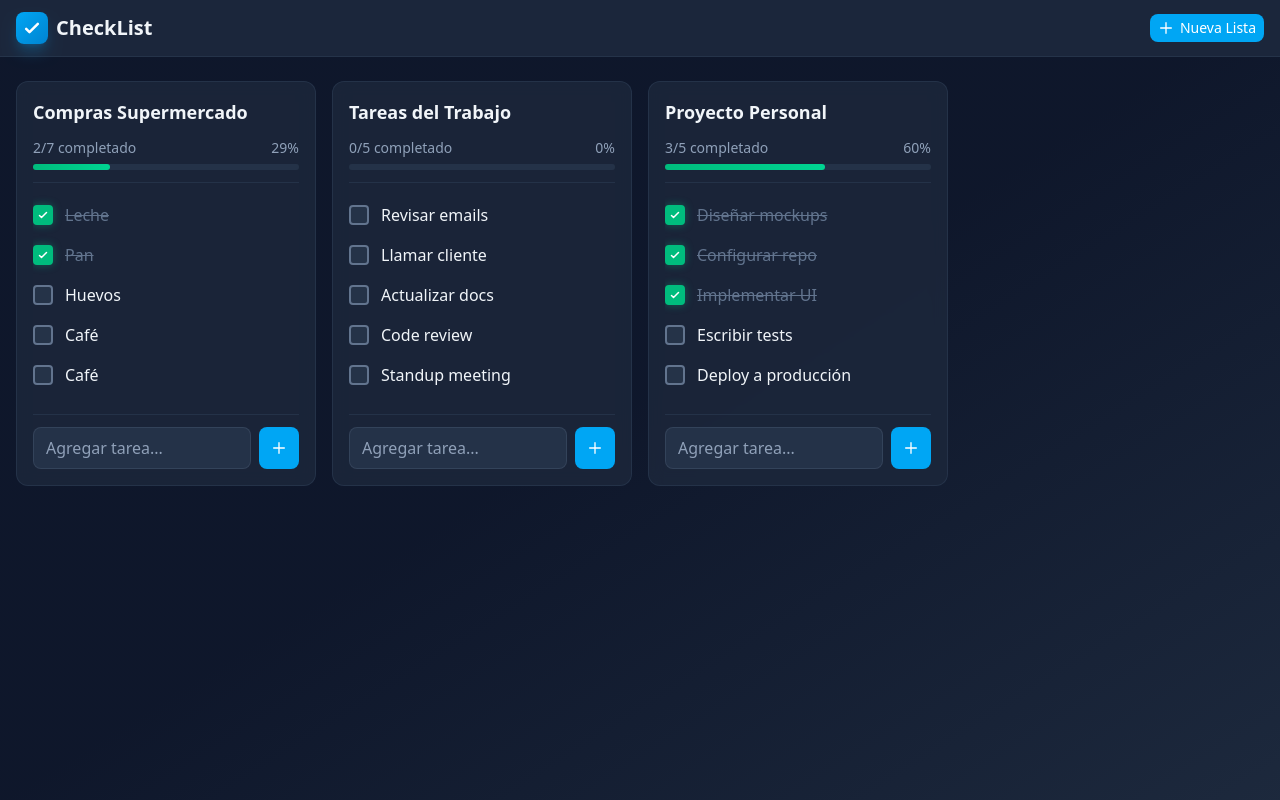
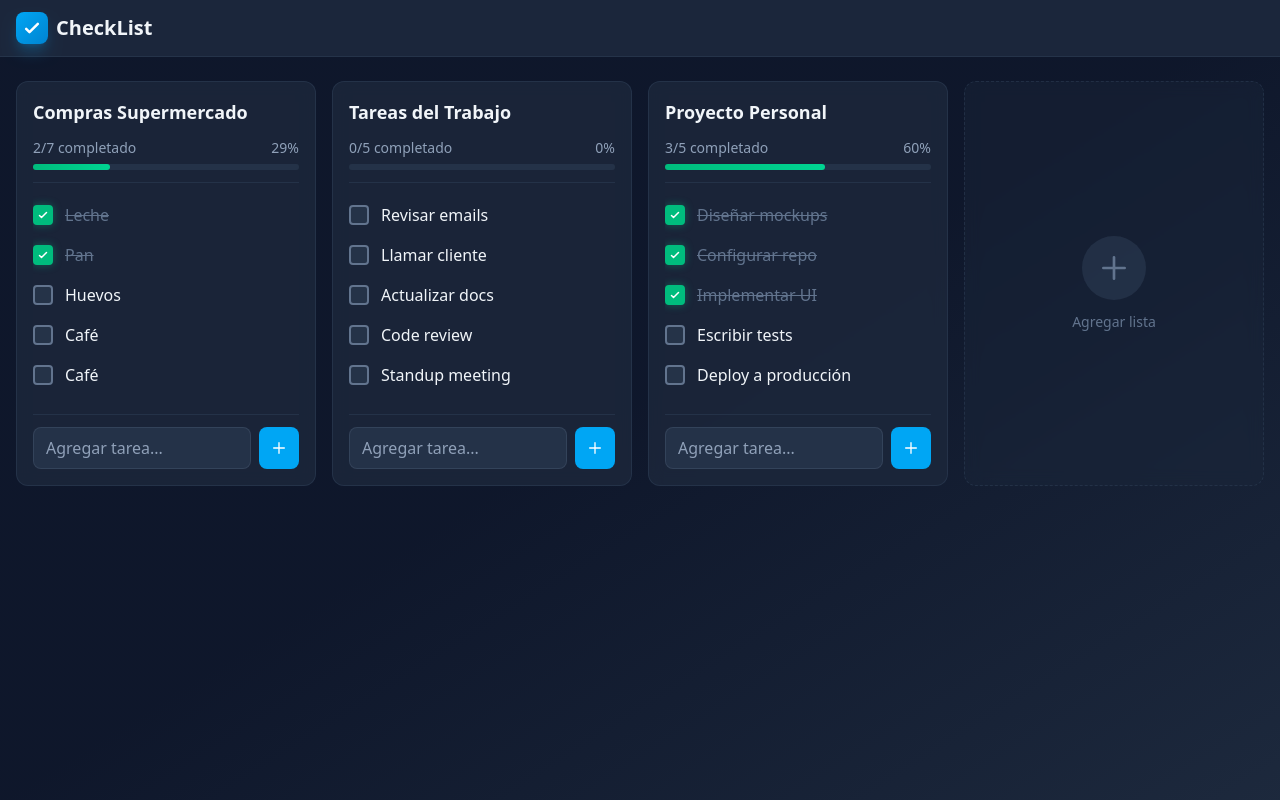
Before and after one commit to EliezerMCR/check-list, a React (Vite) app: page / in a window 1280 px wide. Built offline with nearby package versions, Linux system fonts and the light colour scheme.

Commit message:
refactor: remade add check-list button into a card and add svg icon

```diff
--- a/index.html
+++ b/index.html
@@ -2,9 +2,9 @@
 <html lang="en">
   <head>
     <meta charset="UTF-8" />
-    <link rel="icon" type="image/svg+xml" href="/vite.svg" />
+    <link rel="icon" type="image/svg+xml" href="/checklist.svg" />
     <meta name="viewport" content="width=device-width, initial-scale=1.0" />
-    <title>check-list</title>
+    <title>CheckList</title>
   </head>
   <body>
     <div id="root"></div>
--- a/src/App.tsx
+++ b/src/App.tsx
@@ -1,6 +1,7 @@
 import './App.css';
 import { Header } from './components/layout/Header';
 import { CheckListCard } from './components/checklist/CheckListCard';
+import { AddListCard } from './components/checklist/AddListCard';
 import { mockData } from './data/mockData';
 
 function App() {
@@ -12,6 +13,7 @@ function App() {
           {mockData.lists.map((checkList) => (
             <CheckListCard key={checkList.slug} checkList={checkList} />
           ))}
+          <AddListCard />
         </div>
       </main>
     </div>
--- /dev/null
+++ b/src/components/checklist/AddListCard.tsx
@@ -0,0 +1,14 @@
+import { PlusIcon } from '../ui/icons';
+
+export function AddListCard() {
+  return (
+    <button className="bg-slate-800/40 backdrop-blur-sm rounded-xl border border-dashed border-slate-700/50 p-4 transition-all duration-300 hover:border-slate-600 hover:bg-slate-800/60 flex flex-col items-center justify-center min-h-[200px] cursor-pointer group">
+      <div className="w-16 h-16 rounded-full bg-slate-700/50 flex items-center justify-center mb-3 transition-all duration-300 group-hover:bg-sky-500/20 group-hover:scale-110">
+        <PlusIcon className="w-8 h-8 text-slate-500 transition-colors duration-300 group-hover:text-sky-400" />
+      </div>
+      <span className="text-slate-500 text-sm transition-colors duration-300 group-hover:text-slate-400">
+        Agregar lista
+      </span>
+    </button>
+  );
+}
--- a/src/components/layout/Header.tsx
+++ b/src/components/layout/Header.tsx
@@ -1,22 +1,15 @@
-import { Button } from '../ui/Button';
-import { CheckIcon, PlusIcon } from '../ui/icons';
+import { CheckIcon } from '../ui/icons';
 
 export function Header() {
   return (
     <header className="sticky top-0 z-50 bg-slate-800/90 backdrop-blur-sm border-b border-slate-700/50">
-      <div className="max-w-7xl mx-auto px-4 py-3 flex items-center justify-between">
+      <div className="max-w-7xl mx-auto px-4 py-3">
         <div className="flex items-center gap-2">
           <div className="w-8 h-8 bg-gradient-to-br from-sky-500 to-sky-600 rounded-lg flex items-center justify-center shadow-lg shadow-sky-500/25">
             <CheckIcon className="w-5 h-5 text-white" />
           </div>
           <h1 className="text-xl font-bold text-slate-100">CheckList</h1>
         </div>
-        <Button size="sm">
-          <span className="flex items-center gap-1.5">
-            <PlusIcon className="w-4 h-4" />
-            Nueva Lista
-          </span>
-        </Button>
       </div>
     </header>
   );
```
Also changed, not shown: public/checklist.svg (added).
